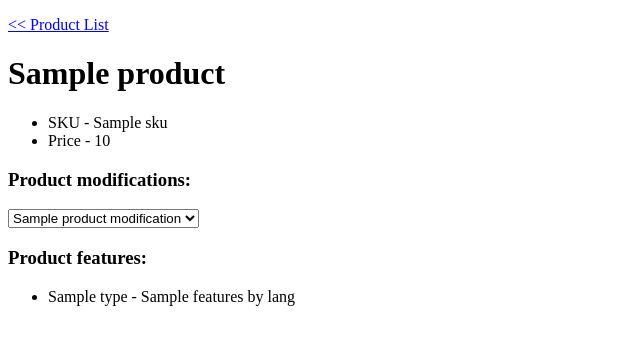
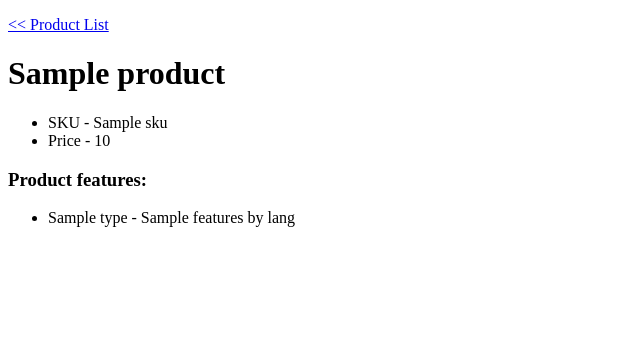
Before and after one commit to shatylos/test_shop, a Symfony app: template templates/shop/product.html.twig in a window 1280 px wide. Shown: the top 345 px of the page, without its empty margins (0-640 px from the left). Run offline with Twig, Linux system fonts and the light colour scheme; the template is opened without the code that fills it: most values are stand-ins (such as "Sample title", 1, 10 or a date in 2020); some libraries are stand-ins or nearby versions.

Commit message:
Fixed the checks count of the product features and modifications.

```diff
--- a/templates/shop/product.html.twig
+++ b/templates/shop/product.html.twig
@@ -11,7 +11,7 @@
         <li>Price - <span id="param-price">{{ product.price }}</span></li>
     </ul>
 
-    {% if product.productBaseView.productModifications %}
+    {% if product.productBaseView.productModifications.count %}
 
         <h3>Product modifications:</h3>
         <select id="modifications">
@@ -23,7 +23,7 @@
 
     {% endif %}
 
-    {% if product.productBaseView.featuresByLang(lang) %}
+    {% if product.productBaseView.featuresByLang(lang).count %}
         <h3>Product features:</h3>
         <ul>
             {% for feature in product.productBaseView.featuresByLang(lang) %}
```
